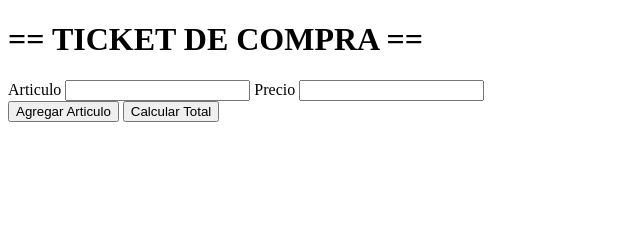
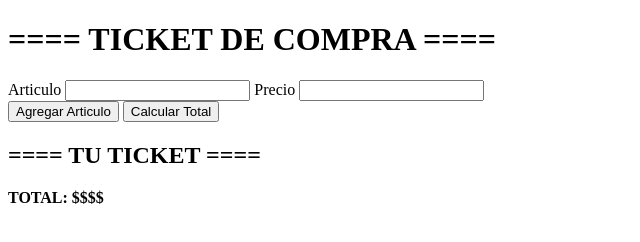
Before and after one commit to alexvvr2000/ticket-1945695, a plain HTML site: page index.html in a window 1280 px wide. Shown: the whole page, without its empty margins (0-640 px from the left). Drawn offline with Linux system fonts and the light colour scheme.

Commit message:
Creados contenedores del ticket

```diff
--- a/index.html
+++ b/index.html
@@ -9,7 +9,7 @@
     </head>
     <body>
         <div class="container">
-            <h1>== TICKET DE COMPRA ==</h1>
+            <h1>==== TICKET DE COMPRA ====</h1>
             <div id="campos">
                 <label for="articulotxt">Articulo</label>
                 <input type="text" id="articulotxt" />
@@ -18,6 +18,11 @@
             </div>
             <button>Agregar Articulo</button>
             <button>Calcular Total</button>
+            <div id="ticket">
+                <h2>==== TU TICKET ====</h2>
+                <ul id="listaArticulos"></ul>
+                <p id="campoTotal"><strong>TOTAL: $$$$</strong></p>
+            </div>
         </div>
     </body>
 </html>
```
